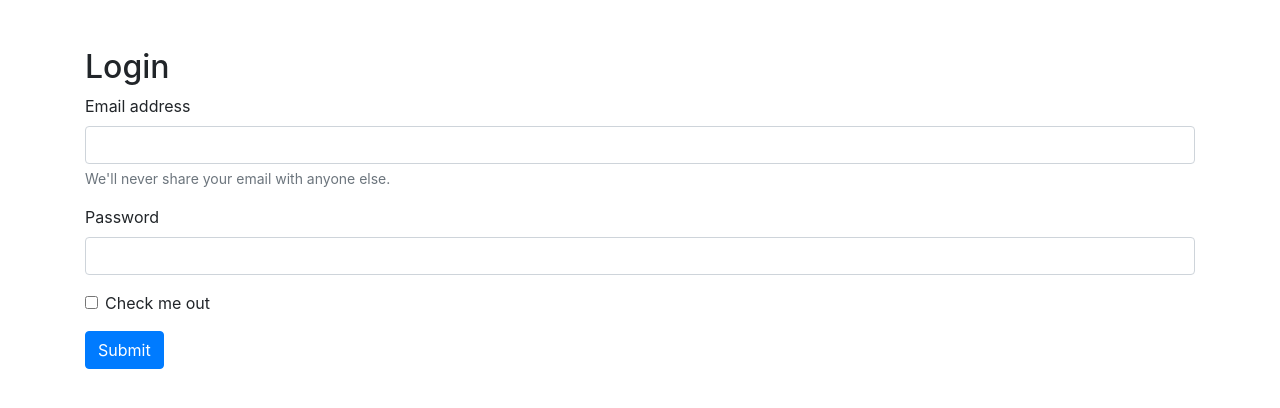
After one commit to jsdodev/NexusOrigin, a Django app: template usuarios/templates/login.html in a window 1280 px wide. The commit adds this page. Shown: the top 408 px of the page. Run offline with Django 4.2, Linux system fonts and the light colour scheme; the template is opened without the code that fills it, so the values that code supplies are empty; parts of the project's set-up code (start-up, migrations or seed data) failed here and were passed over.

Commit message:
commit nova branch

```diff
--- /dev/null
+++ b/cursos/static/main.js
@@ -0,0 +1 @@
+console.log('JavaScript carregado com sucesso!');
--- a/cursos/templates/home.html
+++ b/cursos/templates/home.html
@@ -15,9 +15,12 @@
 
     <!-- CSS Personalizado -->
     <link href="{% static 'style.css' %}" rel="stylesheet">
+<<<<<<< HEAD
     <link rel="preconnect" href="https://fonts.googleapis.com">
     <link rel="preconnect" href="https://fonts.gstatic.com" crossorigin>
     <link href="https://fonts.googleapis.com/css2?family=Montserrat:wght@700;900&family=Poppins:wght@400&display=swap" rel="stylesheet">
+=======
+>>>>>>> 4803b72c1854ae8c640fafd4c3ea4fe0b2fbace8
 
 </head>
 <body>
--- /dev/null
+++ b/usuarios/templates/login.html
@@ -0,0 +1,40 @@
+{% load static %}
+<!doctype html>
+<html lang="en">
+  <head>
+    <meta charset="utf-8">
+    <meta name="viewport" content="width=device-width, initial-scale=1, shrink-to-fit=no">
+    <link rel="stylesheet" href="{% static 'style.css' %}">
+    <link rel="stylesheet" href="https://cdn.jsdelivr.net/npm/bootstrap@4.6.2/dist/css/bootstrap.min.css" integrity="sha384-xOolHFLEh07PJGoPkLv1IbcEPTNtaed2xpHsD9ESMhqIYd0nLMwNLD69Npy4HI+N" crossorigin="anonymous">
+
+    <title>Página de Login</title>
+  </head>
+  <body>
+
+    <div class="container mt-5">
+      <h2>Login</h2>
+      <form method="POST">
+        {% csrf_token %} <div class="form-group">
+          <label for="exampleInputEmail1">Email address</label>
+          <input type="email" class="form-control" id="exampleInputEmail1" name="email" aria-describedby="emailHelp">
+          <small id="emailHelp" class="form-text text-muted">We'll never share your email with anyone else.</small>
+        </div>
+
+        <div class="form-group">
+          <label for="exampleInputPassword1">Password</label>
+          <input type="password" class="form-control" id="exampleInputPassword1" name="password">
+        </div>
+
+        <div class="form-group form-check">
+          <input type="checkbox" class="form-check-input" id="exampleCheck1">
+          <label class="form-check-label" for="exampleCheck1">Check me out</label>
+        </div>
+
+        <button type="submit" class="btn btn-primary">Submit</button>
+      </form>
+      </div>
+
+    <script src="https://cdn.jsdelivr.net/npm/jquery@3.5.1/dist/jquery.slim.min.js" integrity="sha384-DfXdz2htPH0lsSSs5nCTpuj/zy4C+OGpamoFVy38MVBnE+IbbVYUew+OrCXaRkfj" crossorigin="anonymous"></script>
+    <script src="https://cdn.jsdelivr.net/npm/bootstrap@4.6.2/dist/js/bootstrap.bundle.min.js" integrity="sha384-Fy6S3B9q64WdZWQUiU+q4/2Lc9npb8tCaSX9FK7E8HnRr0Jz8D6OP9dO5Vg3Q9ct" crossorigin="anonymous"></script>
+  </body>
+</html>
```
Also changed, not shown: main/settings.py (+8 -8 lines), usuarios/static/style.css (added, +22 -0 lines).
